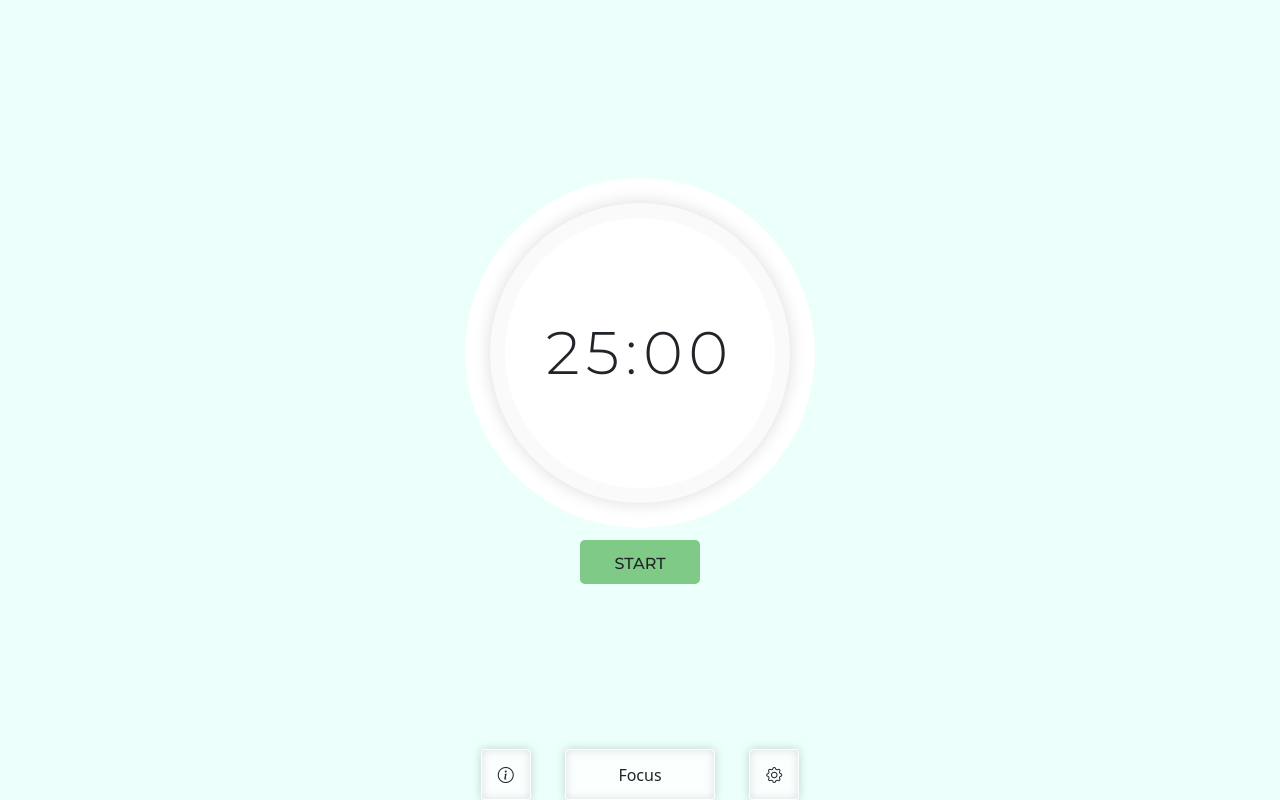
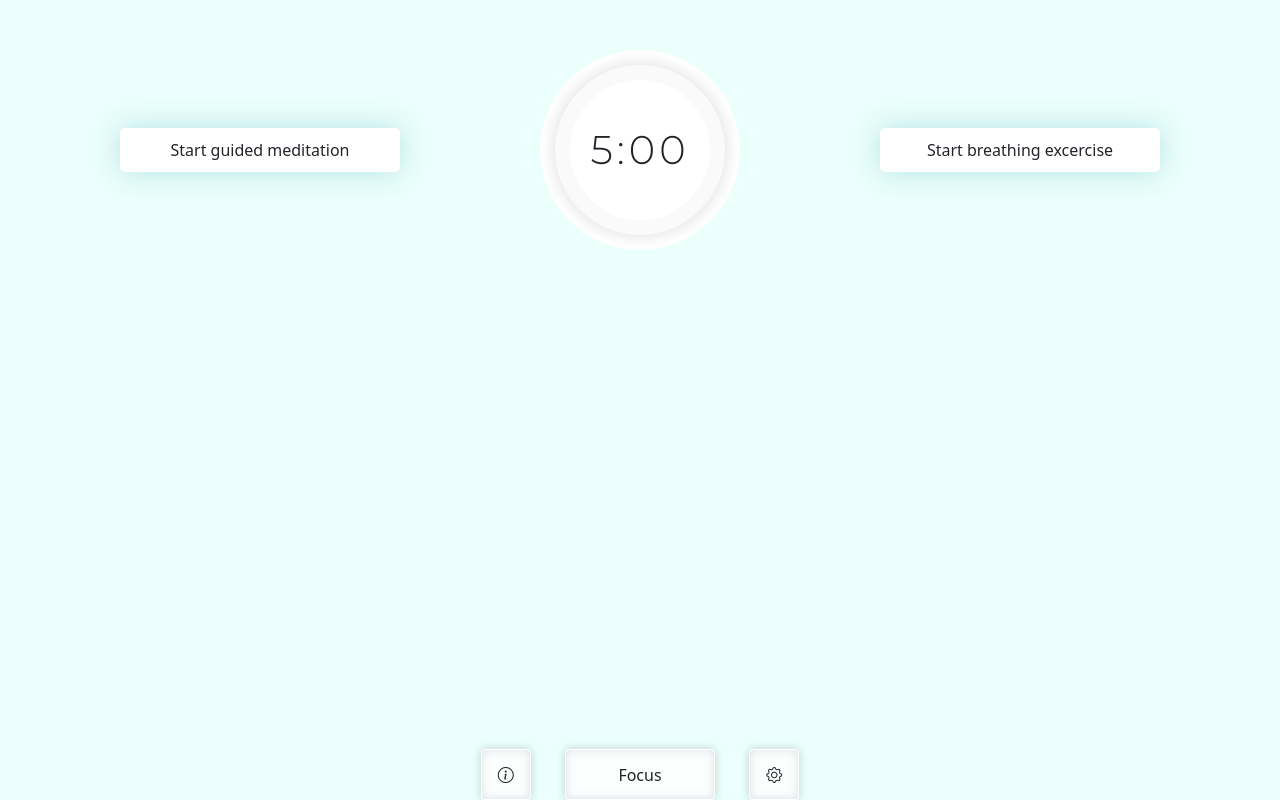
Before and after one commit to t-eszter/Pomodoro, a website: page relax.html in a window 1280 px wide. Drawn offline with nearby package versions, Linux system fonts and the light colour scheme.

Commit message:
Started to work on relax page, still incomplete

```diff
--- a/js/pomodoro.js
+++ b/js/pomodoro.js
@@ -10,16 +10,16 @@ function startTimer() {
   var s = checkSecond((timeArray[1] - 1));
   if(s==59){m=m-1}
   if(m<0){
+	document.getElementById('focus-alert').play();
     return
   }
-
-	document.getElementById('timer').innerHTML = "<h3>" + m + ":" + s + "</h3>";
+	document.getElementById('timer').textContent = m + ":" + s;
   setTimeout(startTimer, 1000);
 
 }
 
 function checkSecond(sec) {
-  if (sec < 10 && sec >= 0) {sec = "0" + sec}; // add zero in front of numbers < 10
+  if (sec < 10 && sec >= 0) {sec = "0" + sec};
   if (sec < 0) {sec = "59"};
   return sec;
 }
--- a/relax.html
+++ b/relax.html
@@ -13,19 +13,33 @@
     <link href="https://cdn.jsdelivr.net/npm/bootstrap@5.0.2/dist/css/bootstrap.min.css" rel="stylesheet" integrity="sha384-EVSTQN3/azprG1Anm3QDgpJLIm9Nao0Yz1ztcQTwFspd3yD65VohhpuuCOmLASjC" crossorigin="anonymous">
 
 
+<!--	 https://www.youtube.com/watch?v=8Xdwr4cRTVA-->
+
 	  <script src="js/bootstrap-input-spinner.js"></script>
 
 
 <!--    <title>Pomodoro Timer</title>-->
   </head>
   <body>
-    <div class="container h-100">
+    <div class="container h-100 relaxState">
+        <div class="row">
+			<div class="col d-flex align-items-center text-center">
 
-        <div id="timerContainer">
-            <div class="inner circle-1"></div>
-			<div class="inner circle-2"><h3 id="timer">25:00</h3></div>
-            <div class="inner start-btn"><button class="btn start" id="startButton" type="button">START</button></div>
-        </div>
+			<button class="btn relaxBtn" type="button" onclick="location.href='index.html';" >Start guided meditation</button>
+
+			</div>
+			<div class="col d-flex align-items-center text-center">
+				<div id="relaxContainer">
+					<div class="inner circle-1"></div>
+					<div class="inner circle-2"><h3 id="timer">5:00</h3></div>
+				</div>
+			</div>
+			<div class="col d-flex align-items-center text-center">
+			<button class="btn relaxBtn" type="button" onclick="location.href='index.html';" >Start breathing excercise</button>
+
+			</div>
+
+		</div>
 
 		<div class="footer text-center fixed-bottom">
 			 	<button class="btn about" type="button"  data-bs-toggle="modal"  data-bs-target="#aboutModal"><i class="bi bi-info-circle"></i></button>
--- a/styles/style.css
+++ b/styles/style.css
@@ -21,27 +21,28 @@ label {
 	padding-bottom: 8px;
 }
 
-.container {
+.focus {
     display: flex;
     align-items: center;
     min-height: 100%;
     height: 100%;
 }
 
-#timerContainer {
+#focusContainer {
     width: 350px;
     height: 444px;
     margin: 0 auto;
 }
 
-.circle-1{
+
+#focusContainer .circle-1{
     width: 350px;
     height: 350px;
     border-radius: 50%;
     background-color: #fff;
 }
 
-.circle-2{
+#focusContainer .circle-2{
     width: 300px;
     height: 300px;
     border-radius: 50%;
@@ -56,10 +57,50 @@ label {
     align-content: center;
 }
 
-.circle-2 h3{
+#relaxContainer {
+    width: 200px;
+    height: 200px;
+    margin: 0 auto;
+	margin-top: 50px;
+}
+
+#relaxContainer .circle-1{
+    width: 200px;
+    height: 200px;
+    border-radius: 50%;
+    background-color: #fff;
+}
+
+#relaxContainer .circle-2{
+    width: 170px;
+    height: 170px;
+    border-radius: 50%;
+    background-color: #fff;
+    margin: 15px;
+    border-style: solid;
+    border-width: 15px;
+    border-color: #FAFAFA;
+    box-shadow: 0 0 17px rgba(0, 0, 0, .14);
+    display: flex;
+    align-items: center;
+    align-content: center;
+}
+
+
+#focusContainer .circle-2 h3{
     text-align: center;
     font-family: 'Montserrat', sans-serif;
     font-size: 60px;
+    margin: 0;
+    width: 100%;
+    font-weight: 100;
+    letter-spacing: 0.1em;
+}
+
+#relaxContainer .circle-2 h3{
+    text-align: center;
+    font-family: 'Montserrat', sans-serif;
+    font-size: 40px;
     margin: 0;
     width: 100%;
     font-weight: 100;
@@ -101,7 +142,6 @@ label {
 	width: 150px;
 	height: 51px;
 	margin: 0 30px;
-
 }
 
 
@@ -263,3 +303,17 @@ label {
 .modal-body .row:nth-child(odd){
 	height: 4rem;
 }
+
+.relaxBtn {
+
+width: 280px;
+height: 44px;
+
+background: #FFFFFF !important;
+box-shadow: 0px 0px 28px rgba(19, 133, 171, 0.24);
+border-radius: 5px !important;
+
+	margin: 0 auto;
+	margin-top: 50px;
+
+}
```
Also changed, not shown: index.html (+4 -2 lines), 3 other files.
